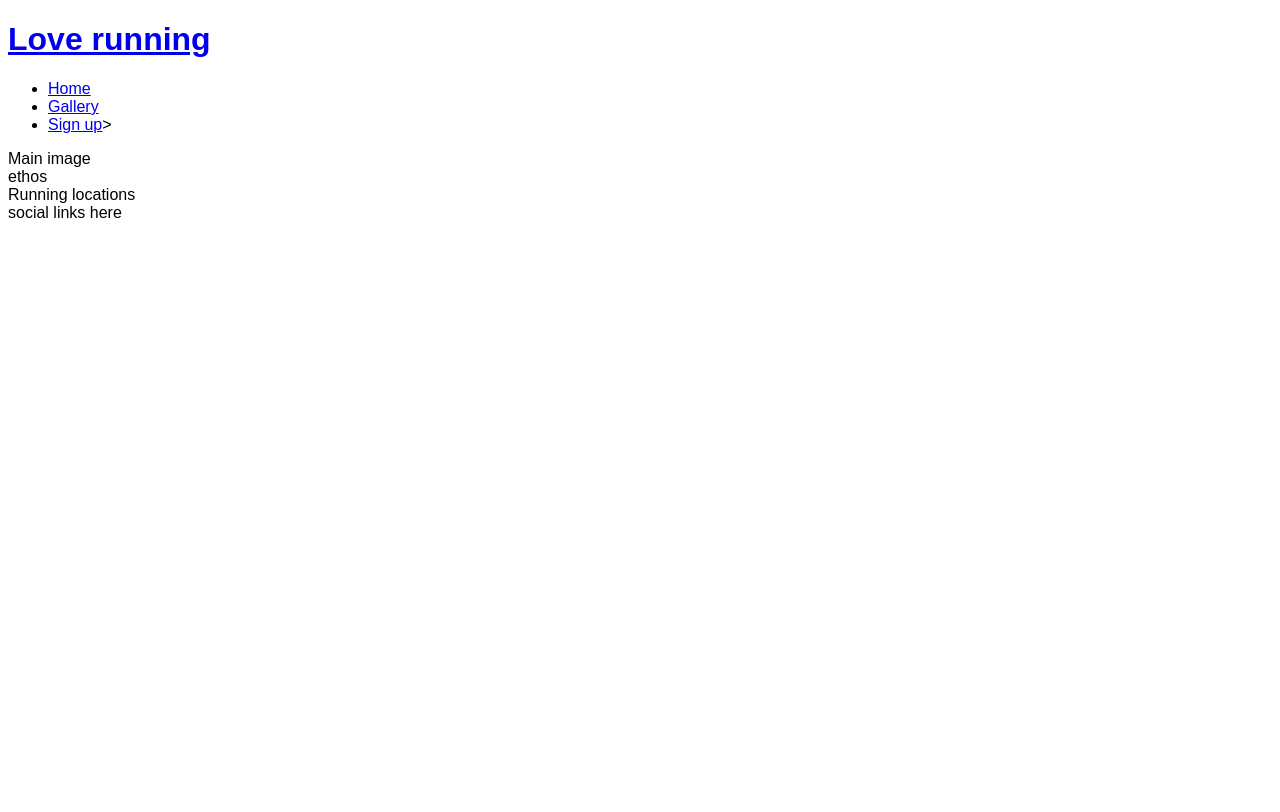
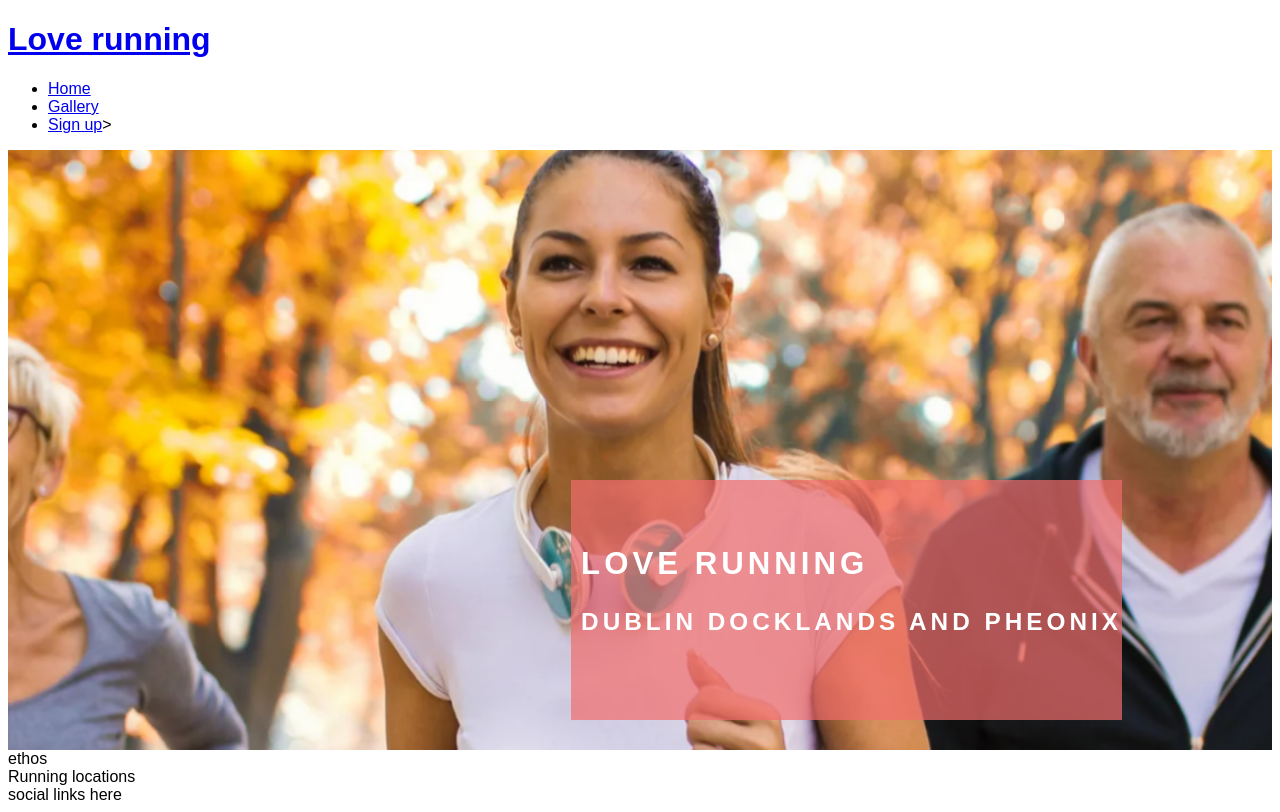
Before and after one commit to ThomasForselius/love-running, a plain HTML site: page index.html in a window 1280 px wide. Drawn offline with Linux system fonts and the light colour scheme.

Commit message:
Added cover text and style

```diff
--- a/assets/css/style.css
+++ b/assets/css/style.css
@@ -2,3 +2,61 @@ body {
 
     font-family: Arial, Helvetica, sans-serif;
 }
+
+/* Hero image */
+
+
+#hero-outer {
+    height: 600px;
+    width: 100%;
+    overflow: hidden;
+    position: relative;
+}
+
+
+#hero-image {
+    height: 600px;
+    width: 100%;
+    background: url('../images/hero-image.webp') no-repeat center center;
+
+     /* Animation for hero image variables */
+
+     animation-name: hero-zoom;
+     animation-duration: 3s;
+     animation-fill-mode: forwards;
+}
+
+#cover-text, #cover-text h2{
+    color: #fff;
+}
+
+/* animation keyframes; Hero-image zoom */
+
+@keyframes hero-zoom {
+    from {
+            transform: scale(1)
+    }
+    to {
+            transform: scale(1.1)
+    }
+}
+
+#cover-text {
+    font-size: 130%;
+    font-family: Oswald, sans-serif;
+    text-transform: uppercase;
+    letter-spacing: 4px;
+
+    width; 300px;
+    height: 200px;
+
+    padding-top: 40px;
+    padding-left: 10px;
+
+    background-color: rgba(241, 109, 107, .7);
+
+    bottom: 30px;
+    right: 150px;
+
+    position: absolute;
+}
--- a/index.html
+++ b/index.html
@@ -22,8 +22,12 @@
         </ul>
     </nav>
     </header>
-    <section>
-        Main image
+    <section id="hero-outer">
+        <div id="hero-image"></div>
+        <div id="cover-text">
+            <h2>Love running</h2>
+            <h3>Dublin Docklands and Pheonix</h3>
+        </div>
     </section>
     <section>
         ethos
```
Also changed, not shown: assets/images/hero-image.webp (added).
